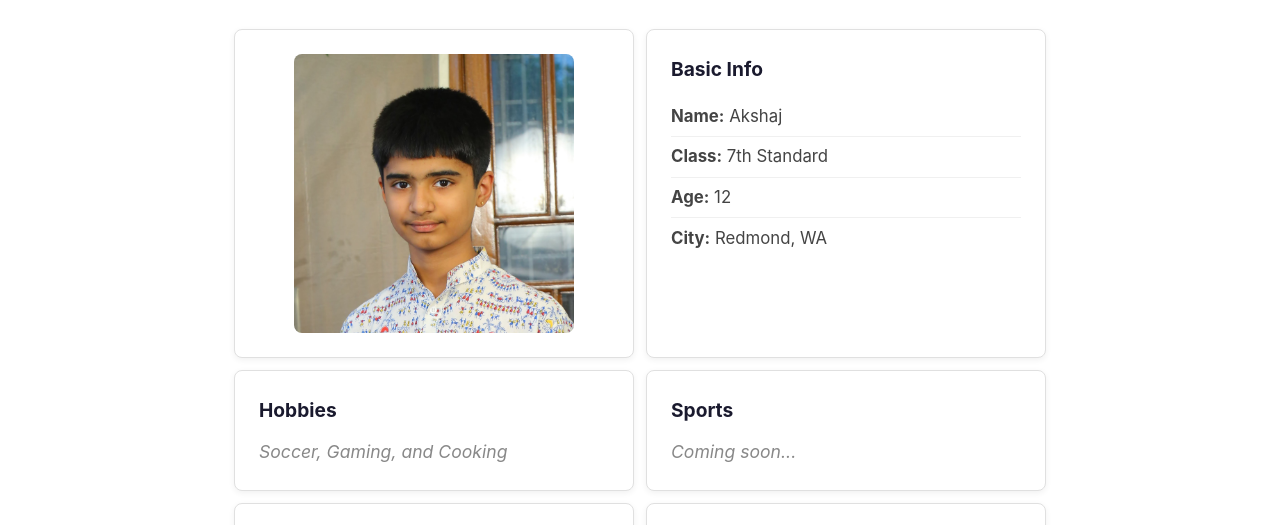
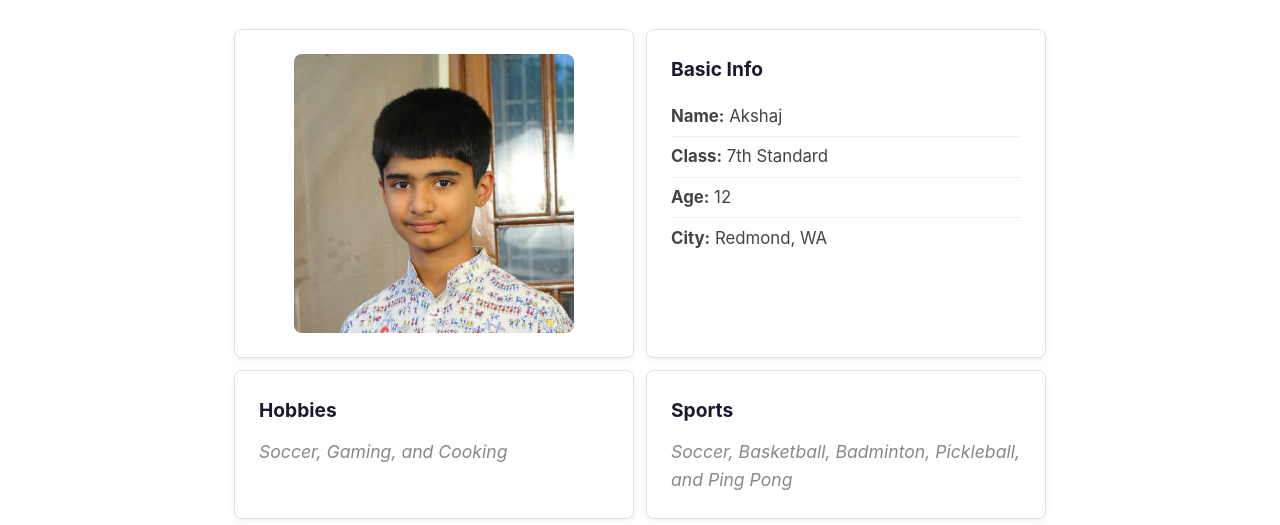
Before and after one commit to pckashyap/myWebpage, a website: page docs/about.html in a window 1280 px wide. Shown: the part 201-726 px from the top of the page. Drawn offline with Linux system fonts and the light colour scheme.

Commit message:
Add sports to About page
Co-Authored-By: Claude Opus 4.6 <noreply@anthropic.com>

```diff
--- a/docs/about.html
+++ b/docs/about.html
@@ -43,7 +43,7 @@
           </td>
           <td class="about-cell">
             <h3>Sports</h3>
-            <p>Coming soon...</p>
+            <p>Soccer, Basketball, Badminton, Pickleball, and Ping Pong</p>
           </td>
         </tr>
         <tr>
```
